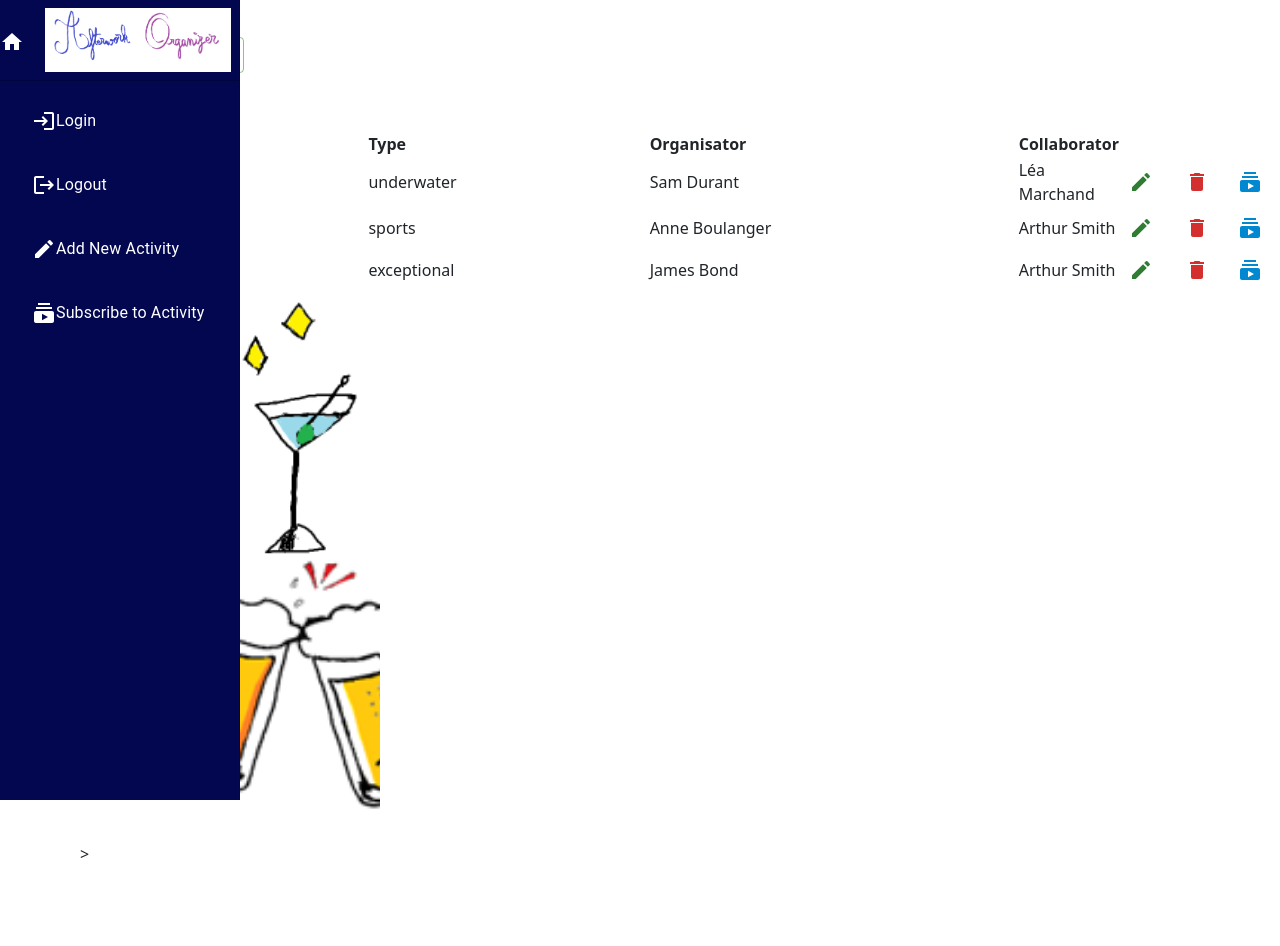
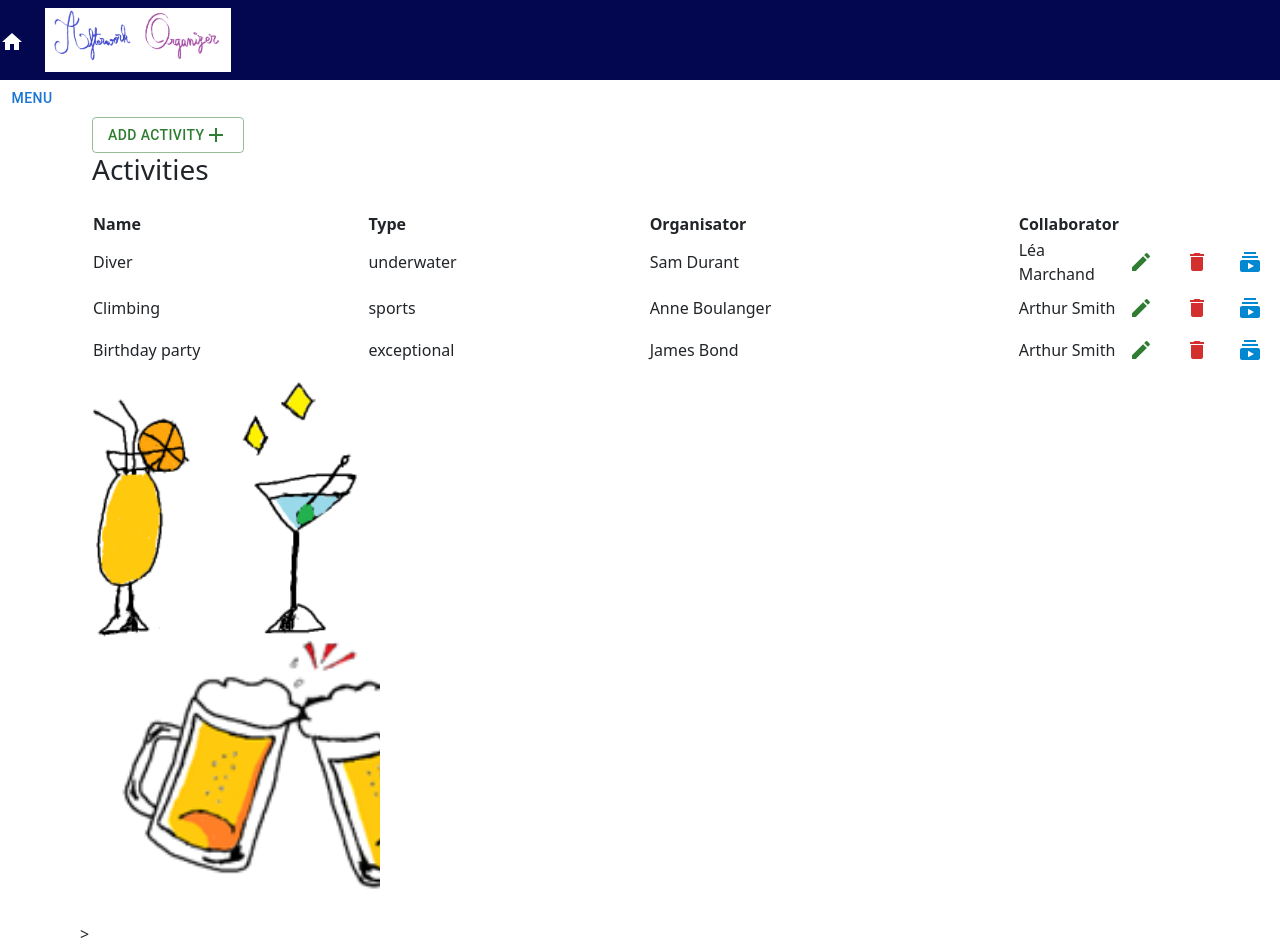
Before and after one commit to elieduboux/Afterwork-Organizer, a React (Create React App) app in the folder frontend/: page /activities in a window 1280 px wide. Before the commit the page ends 866 px from the top, so only its background shows below. Built offline with nearby package versions, Linux system fonts and the light colour scheme; no server answers.

Commit message:
Version actuelle avec drawer non permanent

```diff
--- a/frontend/src/DrawerAfterworkOrganizer.js
+++ b/frontend/src/DrawerAfterworkOrganizer.js
@@ -24,9 +24,10 @@ export default function DrawerAfterworkOrganizer() {
   return (
     <>
     <Box >
+      <AppNavbar />
     <Button onClick={() => setOpen(true)}>Menu</Button>
     <Drawer
-        variant="permanent"
+        variant=""
         open={open}
         anchor={"left"}
         onClose={() => setOpen(false)}
@@ -34,7 +35,7 @@ export default function DrawerAfterworkOrganizer() {
           flexShrink: 0,
           backgroundColor: 'rgb(2, 7, 80)',
           width: drawerWidth,
-          [`& .MuiDrawer-paper`]: { position: "absolute", backgroundColor: 'rgb(2, 7, 80)', width: drawerWidth, boxSizing: 'border-box' },
+          [`& .MuiDrawer-paper`]: { backgroundColor: 'rgb(2, 7, 80)', width: drawerWidth, boxSizing: 'border-box' },
         }}
     >
       <AppNavbar/>
```
